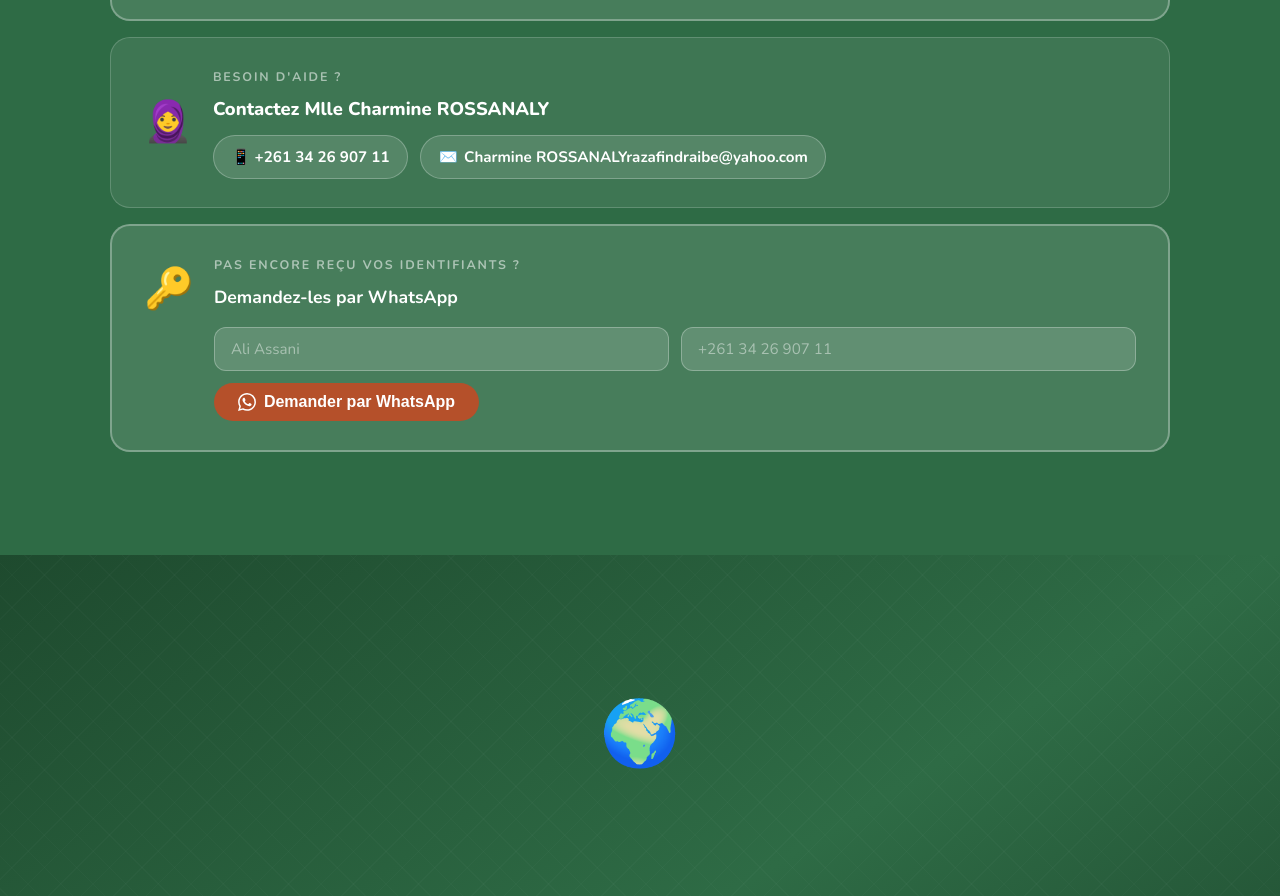
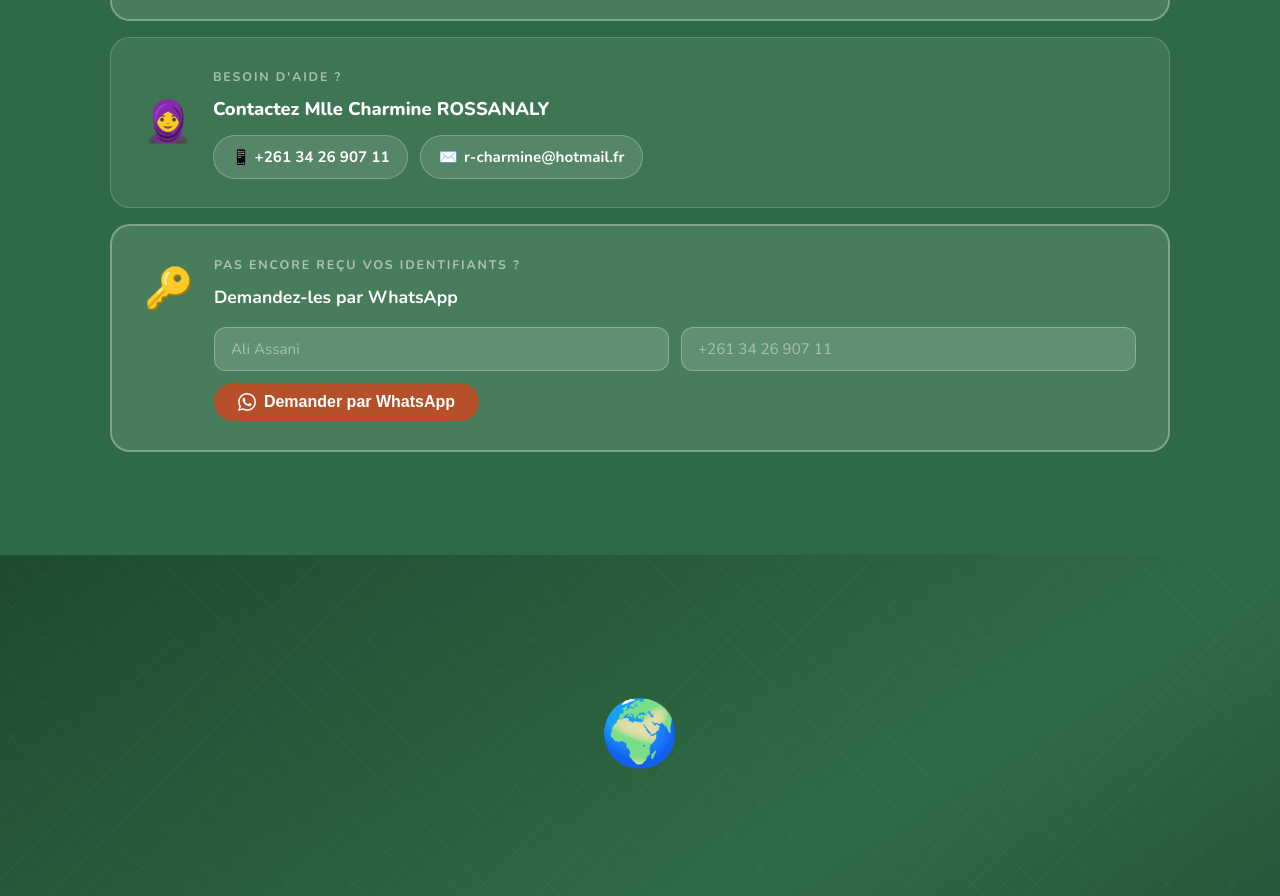
Before and after one commit to aksiam-org/consultation360, a plain HTML site: page index.html in a window 1280 px wide. Shown: the part 6993-7889 px from the top of the page. Drawn offline with nearby package versions, Linux system fonts and the light colour scheme.

Commit message:
Update index.html

```diff
--- a/index.html
+++ b/index.html
@@ -1040,7 +1040,7 @@
               📱 +261 34 26 907 11
             </a>
             <a href="/cdn-cgi/l/email-protection#9defb0fef5fceff0f4f3f8ddf5f2e9f0fcf4f1b3fbef" class="hover-lift lift-glass" style="display:inline-flex; align-items:center; gap:0.4rem; background:rgba(255,255,255,0.12); border:1px solid rgba(255,255,255,0.25); color:var(--white); font-size:0.95rem; font-weight:700; padding:0.5rem 1.1rem; border-radius:50px; text-decoration:none;">
-              ✉️ <span class="__cf_email__" data-cfemail="2c5e014f444d5e414542496c444358414d4540024a5e">Charmine ROSSANALYrazafindraibe@yahoo.com</span>
+              ✉️ <span class="__cf_email__" data-cfemail="2c5e014f444d5e414542496c444358414d4540024a5e">r-charmine@hotmail.fr</span>
             </a>
           </div>
         </div>
```
